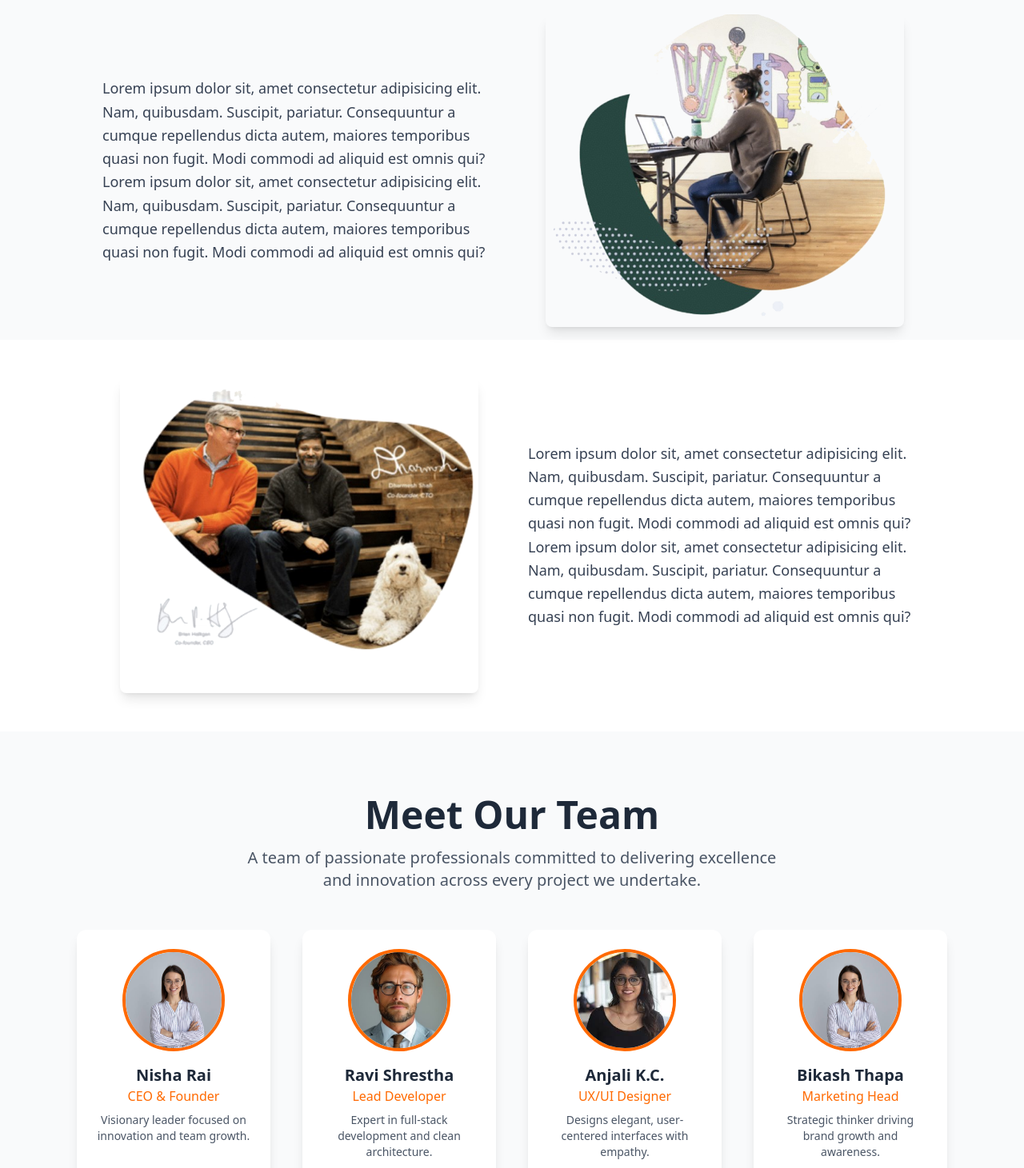
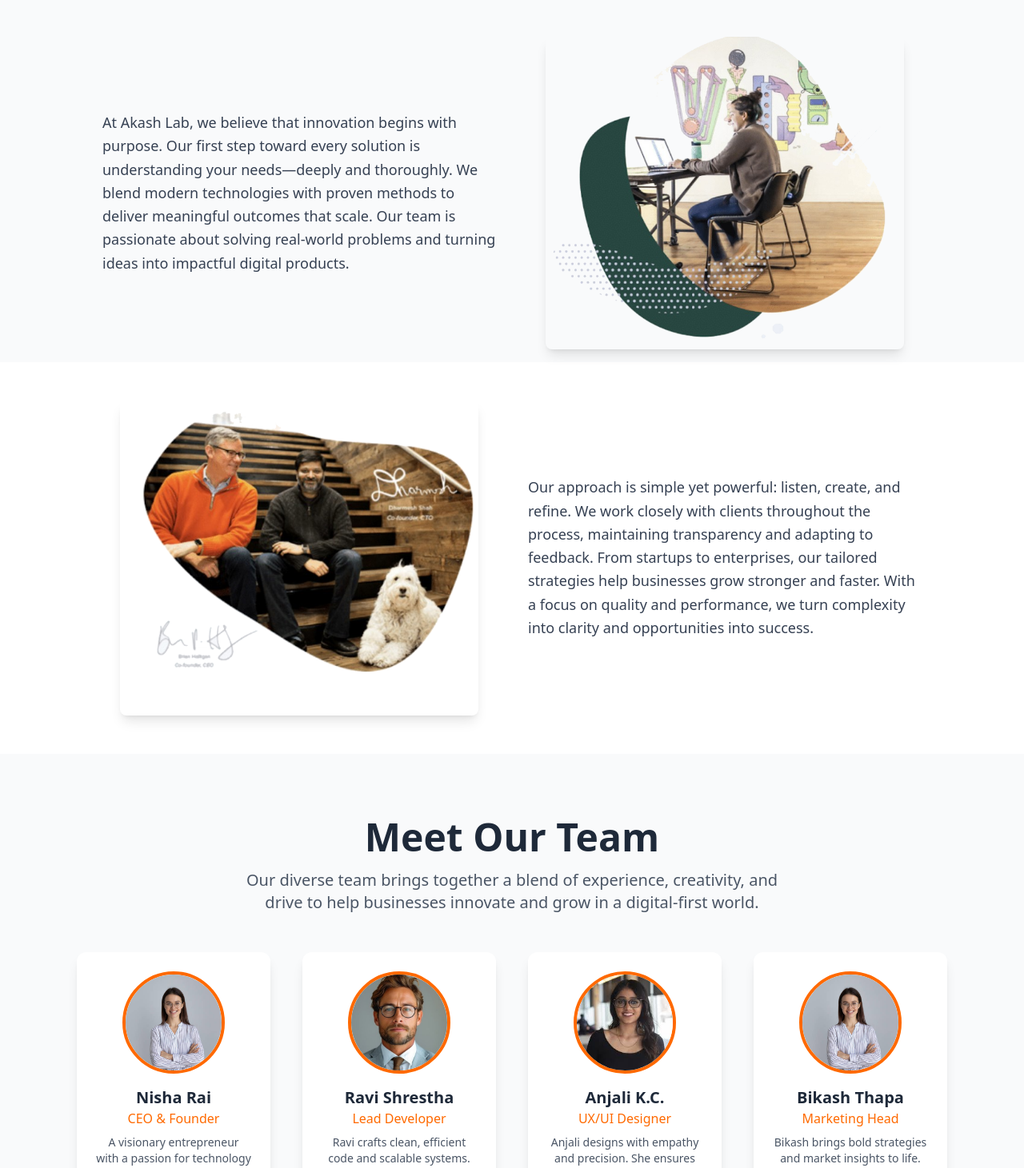
Before and after one commit to raineetu/FrontendTaskAakashlab, a React (Vite) app in the folder akashlabfrontend/: page / in a window 1280 px wide. Shown: the part 1160-2621 px from the top of the page at 80% size. Built offline with nearby package versions, Linux system fonts and the light colour scheme; no server answers.

Commit message:
chnaged the paragraph of constants

```diff
--- a/akashlabfrontend/src/constants/constants.js
+++ b/akashlabfrontend/src/constants/constants.js
@@ -49,23 +49,11 @@
 
 export const aboutcomp = [
   {
-    ptitle: `Lorem ipsum dolor sit, amet consectetur adipisicing elit. Nam,
-          quibusdam. Suscipit, pariatur. Consequuntur a cumque repellendus dicta
-          autem, maiores temporibus quasi non fugit. Modi commodi ad aliquid est
-          omnis qui? Lorem ipsum dolor sit, amet consectetur adipisicing elit. Nam,
-          quibusdam. Suscipit, pariatur. Consequuntur a cumque repellendus dicta
-          autem, maiores temporibus quasi non fugit. Modi commodi ad aliquid est
-          omnis qui?`,
+    ptitle: `At Akash Lab, we believe that innovation begins with purpose. Our first step toward every solution is understanding your needs—deeply and thoroughly. We blend modern technologies with proven methods to deliver meaningful outcomes that scale. Our team is passionate about solving real-world problems and turning ideas into impactful digital products.`,
     image: assets.about1,
   },
   {
-    ptitle: `Lorem ipsum dolor sit, amet consectetur adipisicing elit. Nam,
-          quibusdam. Suscipit, pariatur. Consequuntur a cumque repellendus dicta
-          autem, maiores temporibus quasi non fugit. Modi commodi ad aliquid est
-          omnis qui? Lorem ipsum dolor sit, amet consectetur adipisicing elit. Nam,
-          quibusdam. Suscipit, pariatur. Consequuntur a cumque repellendus dicta
-          autem, maiores temporibus quasi non fugit. Modi commodi ad aliquid est
-          omnis qui?`,
+    ptitle: `Our approach is simple yet powerful: listen, create, and refine. We work closely with clients throughout the process, maintaining transparency and adapting to feedback. From startups to enterprises, our tailored strategies help businesses grow stronger and faster. With a focus on quality and performance, we turn complexity into clarity and opportunities into success.`,
     image: assets.about2,
   },
 ];
@@ -74,22 +62,22 @@
   {
     title: "About Us",
     subtitle:
-      "A team of passionate professionals committed to delivering excellence and innovation across every project we undertake.",
+      "We are a passionate team of developers, designers, and strategists focused on delivering top-quality digital solutions tailored to your success.",
   },
   {
     title: "Meet Our Team",
     subtitle:
-      "A team of passionate professionals committed to delivering excellence and innovation across every project we undertake.",
+      "Our diverse team brings together a blend of experience, creativity, and drive to help businesses innovate and grow in a digital-first world.",
   },
   {
     title: "Contact Us",
     subtitle:
-      "A team of passionate professionals committed to delivering excellence and innovation across every project we undertake.",
+      "Have questions or ideas? We'd love to hear from you. Reach out to us and let’s build something great together.",
   },
   {
     title: "Latest News",
     subtitle:
-      "A team of passionate professionals committed to delivering excellence and innovation across every project we undertake.",
+      "Stay updated with the latest trends, insights, and developments in technology and innovation from our expert contributors.",
   },
 ];
 
@@ -98,24 +86,24 @@
     name: "Nisha Rai",
     position: "CEO & Founder",
     image: assets.member1,
-    bio: "Visionary leader focused on innovation and team growth.",
+    bio: "A visionary entrepreneur with a passion for technology and empowering others. Nisha leads with heart, strategy, and a relentless focus on results.",
   },
   {
     name: "Ravi Shrestha",
     position: "Lead Developer",
     image: assets.member2,
-    bio: "Expert in full-stack development and clean architecture.",
+    bio: "Ravi crafts clean, efficient code and scalable systems. His depth in full-stack development helps power our most complex projects.",
   },
   {
     name: "Anjali K.C.",
     position: "UX/UI Designer",
     image: assets.member3,
-    bio: "Designs elegant, user-centered interfaces with empathy.",
+    bio: "Anjali designs with empathy and precision. She ensures every user experience is smooth, intuitive, and visually compelling.",
   },
   {
     name: "Bikash Thapa",
     position: "Marketing Head",
     image: assets.member1,
-    bio: "Strategic thinker driving brand growth and awareness.",
+    bio: "Bikash brings bold strategies and market insights to life. His work connects our brand to the right audience, at the right time.",
   },
 ];
```
